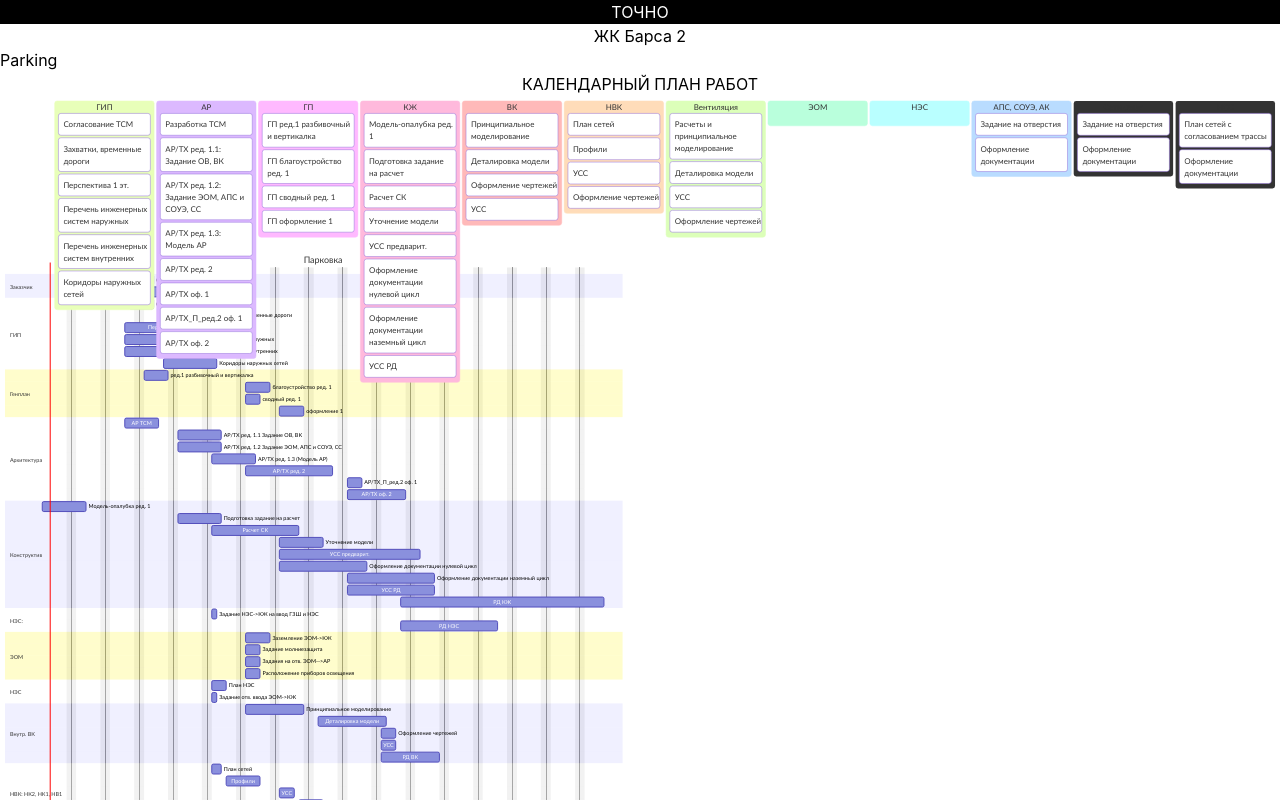
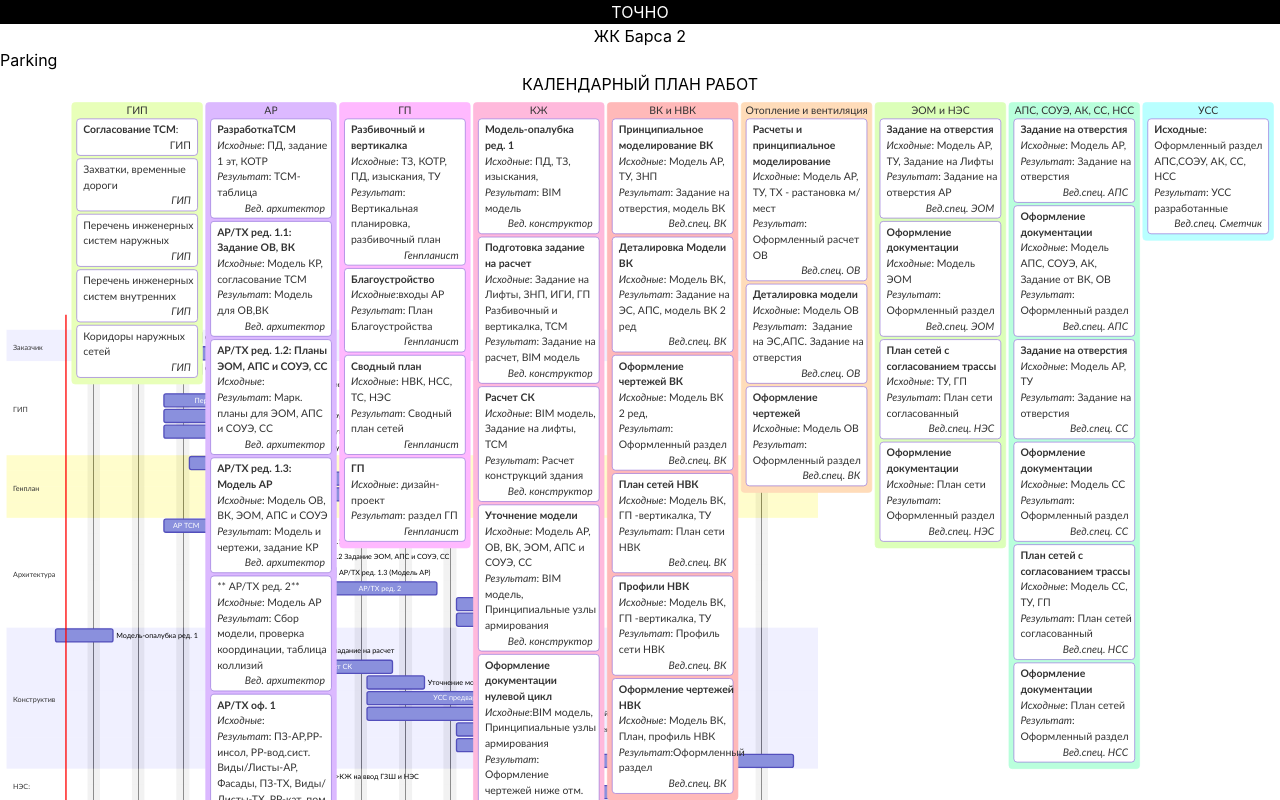
Before and after one commit to T1ktaalik/diagrams, a Vue app in the folder barsa-2-diagram/: page /#/parking in a window 1280 px wide. Shown: the top 800 px of the page. Built offline with nearby package versions, Linux system fonts and the light colour scheme.

Commit message:
20042026-1

```diff
--- a/barsa-2-diagram/env.d.ts
+++ b/barsa-2-diagram/env.d.ts
@@ -10,3 +10,10 @@ declare module '*.txt?raw' {
   const content: string
   export default content
 }
+
+// Vue SFC modules
+declare module '*.vue' {
+  import type { DefineComponent } from 'vue'
+  const component: DefineComponent<{}, {}, any>
+  export default component
+}
--- a/barsa-2-diagram/src/pages/ParkingDiagram.vue
+++ b/barsa-2-diagram/src/pages/ParkingDiagram.vue
@@ -7,7 +7,7 @@
     <div id="sequence-diagram" ref="diagramContainer" class="overflow-auto">
       <pre class="mermaid overflow-auto">{{ parkingGantt }}</pre>
     </div>
-    <div id="kanban-diagram"  class="overflow-auto">
+    <div id="kanban-diagram"  class="overflow-auto mind">
       <pre class="mermaid overflow-auto">{{ parkingKanban }}</pre>
     </div>
   </div>
@@ -20,65 +20,180 @@ import mermaid from 'mermaid'
 import parkingGanttRaw from '../data/parking-gantt.md?raw'
 
 let parkingKanbanRaw = `
+  ---
+config:
+  kanban:
+    ticketBaseUrl: 'https://mermaidchart.atlassian.net/browse/#TICKET#'
+---
   kanban
-  [ГИП]
-    [Согласование ТСМ]
-    [Захватки, временные дороги]
-    [Перспектива 1 эт.]
-    [Перечень инженерных систем наружных]
-    [Перечень инженерных систем внутренних]
-    [Коридоры наружных сетей]
+  ГИП
+    [**Согласование ТСМ**:
+    ]@{ assigned: 'ГИП' }
+    [Захватки, временные дороги]@{ assigned: '*ГИП*' }
+    [Перечень инженерных систем наружных]@{ assigned: '*ГИП*' }
+    [Перечень инженерных систем внутренних]@{ assigned: '*ГИП*' }
+    [Коридоры наружных сетей]@{ assigned: '*ГИП*'}
   [АР]
-    [Разработка ТСМ]
-    [АР/ТХ ред. 1.1: Задание ОВ, ВК ]
-    [АР/ТХ ред. 1.2: Задание ЭОМ, АПС и СОУЭ, СС ]
-    [АР/ТХ ред. 1.3: Модель АР ]
-    [АР/ТХ ред. 2]
-    [АР/ТХ оф. 1]
-    [АР/ТХ_П_ред.2 оф. 1]
-    [АР/ТХ оф. 2]
+    [**РазработкаТСМ**
+    *Исходные*: ПД, задание 1 эт, КОТР
+    *Результат*: ТСМ-таблица
+    ]@{ assigned: '*Вед. архитектор*' }
+    [**АР/ТХ ред. 1.1: Задание ОВ, ВК**
+    *Исходные*: Модель КР, согласование ТСМ
+    *Результат*: Модель для ОВ,ВК
+    ]@{ assigned: '*Вед. архитектор*' }
+    [**АР/ТХ ред. 1.2: Планы ЭОМ, АПС и СОУЭ, СС**
+    *Исходные*:
+    *Результат*: Марк. планы для ЭОМ, АПС и СОУЭ, СС
+    ]@{ assigned: '*Вед. архитектор*' }
+    [**АР/ТХ ред. 1.3: Модель АР**
+    *Исходные*: Модель ОВ, ВК, ЭОМ, АПС и СОУЭ
+    *Результат*: Модель и чертежи, задание КР
+    ]@{ assigned: '*Вед. архитектор*' }
+    [** АР/ТХ ред. 2**
+    *Исходные*: Модель АР
+    *Результат*: Сбор модели, проверка координации, таблица коллизий
+    ]@{ assigned: '*Вед. архитектор*' }
+    [**АР/ТХ оф. 1**
+    *Исходные*:
+    *Результат*: ПЗ-АР,РР-инсол, РР-вод.сист. Виды/Листы-АР, Фасады, ПЗ-ТХ, Виды/Листы-ТХ, РР-кат. пом,  ОДИ, МПБ - схема эвакуации
+    ]@{ assigned: '*Вед. архитектор*' }
+    [** АР/ТХ_П_ред.2 оф. 1**
+    *Исходные*:
+    *Результат*: Отраб. коллизии в полном объеме КР, ВК, ОВ, ЭОМ
+    ]@{ assigned: '*Вед. архитектор*' }
+    [** АР/ТХ оф. 2**
+    *Исходные*: АР/ТХ оф. 1 *
+    *Результат*: Комплект АР, Комплект ТХ, Комплект ОДИ
+    ]@{ assigned: '*Вед. архитектор*' }
   [ГП]
-    [ГП ред.1 разбивочный и вертикалка]
-    [ГП благоустройство ред. 1]
-    [ГП сводный ред. 1]
-    [ГП оформление 1]
+    [**Разбивочный и вертикалка**
+    *Исходные*: ТЗ, КОТР, ПД, изыскания, ТУ
+    *Результат*:  Вертикальная планировка, разбивочный план
+    ]@{ assigned: '*Генпланист*'}
+    [**Благоустройство**
+    *Исходные*:входы АР
+    *Результат*: План Благоустройства
+    ]@{ assigned: '*Генпланист*'}
+    [**Сводный план**
+    *Исходные*: НВК, НСС, ТС, НЭС
+    *Результат*: Сводный план сетей
+    ]@{ assigned: '*Генпланист*'}
+    [**ГП**
+    *Исходные*: дизайн-проект
+    *Результат*: раздел ГП
+    ]@{ assigned: '*Генпланист*'}
   [КЖ]
-    [Модель-опалубка ред. 1]
-    [Подготовка задание на расчет]
-    [Расчет СК]
-    [Уточнение модели]
-    [УСС предварит.]
-    [Оформление документации нулевой цикл]
-    [Оформление документации наземный цикл]
-    [УСС РД]
-  [ВК]
-    [Принципиальное моделирование]
-    [Деталировка модели]
-    [Оформление чертежей]
-    [УСС]
-  [НВК]
-    [План сетей]
-    [Профили]
-    [УСС]
-    [Оформление чертежей]
-  [Вентиляция]
-    [Расчеты и принципиальное моделирование]
-    [Деталировка модели]
-    [УСС]
-    [Оформление чертежей]
-  [ЭОМ]
-  [НЭС]
-  [АПС, СОУЭ, АК]
-    [Задание на отверстия]
-    [Оформление документации]
-  [Сети связи]
-    [Задание на отверстия]
-    [Оформление документации]
-  [НСС]
-     [План сетей с согласованием трассы]
-     [Оформление документации]
+    [**Модель-опалубка ред. 1**
+    *Исходные*: ПД, ТЗ, изыскания,
+    *Результат*: BIM модель
+    ]@{ assigned: '*Вед. конструктор*'}
+    [**Подготовка задание на расчет**
+    *Исходные*: Задание на Лифты, ЗНП, ИГИ, ГП Разбивочный и вертикалка, ТСМ
+    *Результат*: Задание на расчет, BIM модель
+    ]@{ assigned: '*Вед. конструктор*'}
+    [**Расчет СК**
+    *Исходные*: BIM модель, Задание на лифты, ТСМ
+    *Результат*: Расчет конструкций здания
+    ]@{ assigned: '*Вед. конструктор*', }
+    [**Уточнение модели**
+    *Исходные*: Модель АР, ОВ, ВК, ЭОМ, АПС и СОУЭ, СС
+    *Результат*: BIM модель, Принципиальные узлы армирования
+    ]@{ assigned: '*Вед. конструктор*'}
+    [**Оформление документации нулевой цикл**
+    *Исходные*:BIM модель, Принципиальные узлы армирования
+    *Результат*: Оформление чертежей ниже отм. 0.000
+    ]@{ assigned: '*Вед. конструктор*'}
+    [**Оформление документации наземный цикл**
+    *Исходные*: Доработанная BIM модель, Принципиальные узлы армирования
+    *Результат*: Оформление чертежей выше отм. 0.000
+    ]@{ assigned: '*Вед. конструктор*'}
+  [ВК и НВК]@{ assigned: '*Вед. конструктор*'}
+    [**Принципиальное моделирование ВК**
+    *Исходные*: Модель АР, ТУ, ЗНП
+    *Результат*: Задание на отверстия, модель ВК
+    ]@{ assigned: '*Вед.спец. ВК*'}
+    [**Деталировка Модели ВК**
+    *Исходные*: Модель ВК,
+    *Результат*: Задание на ЭС, АПС, модель ВК 2 ред
+    ]@{ assigned: '*Вед.спец. ВК*'}
+    [**Оформление чертежей ВК**
+    *Исходные*: Модель ВК 2 ред,
+    *Результат*: Оформленный раздел
+    ]@{ assigned: '*Вед.спец. ВК*'}
+    [**План сетей НВК**
+    *Исходные*: Модель ВК, ГП -вертикалка, ТУ
+    *Результат*: План сети НВК
+    ]@{ assigned: '*Вед.спец. ВК*'}
+    [**Профили НВК**
+    *Исходные*: Модель ВК, ГП -вертикалка, ТУ
+    *Результат*: Профиль сети НВК
+    ]@{ assigned: '*Вед.спец. ВК*'}
+    [**Оформление чертежей НВК**
+    *Исходные*: Модель ВК, План, профиль НВК
+    *Результат*:Оформленный раздел
+    ]@{ assigned: '*Вед.спец. ВК*'}
+  [Отопление и вентиляция]
+    [**Расчеты и принципиальное моделирование**
+    *Исходные*: Модель АР, ТУ, ТХ - растановка м/мест
+    *Результат*:  Оформленный расчет ОВ
+    ]@{ assigned: '*Вед.спец. ОВ*'}
+    [**Деталировка модели**
+    *Исходные*: Модель ОВ
+    *Результат*:  Задание на ЭС,АПС. Задание на отверстия
+    ]@{ assigned: '*Вед.спец. ОВ*'}
+    [**Оформление чертежей**
+    *Исходные*: Модель ОВ
+    *Результат*:  Оформленный раздел
+    ]@{ assigned: '*Вед.спец. ВК*'}
+  [ЭОМ и НЭС]
+    [**Задание на отверстия**
+    *Исходные*: Модель АР, ТУ, Задание на Лифты
+    *Результат*: Задание на отверстия АР
+    ]@{ assigned: '*Вед.спец. ЭОМ*'}
+    [**Оформление документации**
+    *Исходные*: Модель ЭОМ
+    *Результат*: Оформленный раздел
+    ]@{ assigned: '*Вед.спец. ЭОМ*'}
+    [**План сетей с согласованием трассы**
+    *Исходные*: ТУ, ГП
+    *Результат*: План сети согласованный
+    ]@{ assigned: '*Вед.спец. НЭС*'}
+    [**Оформление документации**
+    *Исходные*: План сети
+    *Результат*: Оформленный раздел
+    ]@{ assigned: '*Вед.спец. НЭС*'}
+  [АПС, СОУЭ, АК, СС, НСС]
+    [**Задание на отверстия**
+    *Исходные*: Модель АР,
+    *Результат*: Задание на отверстия
+    ]@{ assigned: '*Вед.спец. АПС*'}
+    [**Оформление документации**
+    *Исходные*: Модель АПС, СОУЭ, АК, Задание от ВК, ОВ
+    *Результат*: Оформленный раздел
+    ]@{ assigned: '*Вед.спец. АПС*'}
+    [**Задание на отверстия**
+    *Исходные*: Модель АР, ТУ
+    *Результат*: Задание на отверстия
+    ]@{ assigned: '*Вед.спец. СС*'}
+    [**Оформление документации**
+    *Исходные*: Модель СС
+    *Результат*: Оформленный раздел
+    ]@{ assigned: '*Вед.спец. СС*'}
+    [**План сетей с согласованием трассы**
+    *Исходные*: Модель СС, ТУ, ГП
+    *Результат*: План сетей согласованный
+    ]@{ assigned: '*Вед.спец. НСС*'}
+    [**Оформление документации**
+    *Исходные*: План сетей
+    *Результат*: Оформленный раздел
+    ]@{ assigned: '*Вед.спец. НСС*'}
+  [УСС]
+    [**Исходные**: Оформленный раздел АПС,СОЭУ, АК, СС, НСС
+    *Результат*: УСС разработанные
+    ]@{ assigned: '*Вед.спец. Сметчик*'}
+
 `
-
 const parkingGantt = ref(parkingGanttRaw)
 const parkingKanban = ref(parkingKanbanRaw)
 
@@ -101,3 +216,5 @@ onMounted(async () => {
   }
 })
 </script>
+<style>
+</style>
--- a/barsa-2-diagram/src/router/index.ts
+++ b/barsa-2-diagram/src/router/index.ts
@@ -4,7 +4,7 @@ const router = createRouter({
   history: createWebHashHistory(),
   routes: [
     { path: '/', redirect: '/parking' },
-    { path: '/parking', component: ParkingDiagram }
+    { path: '/parking', component: ParkingDiagram },
   ],
 })
 
```
Also changed, not shown: 1 other file (tests, documents, lock files or other folders).
